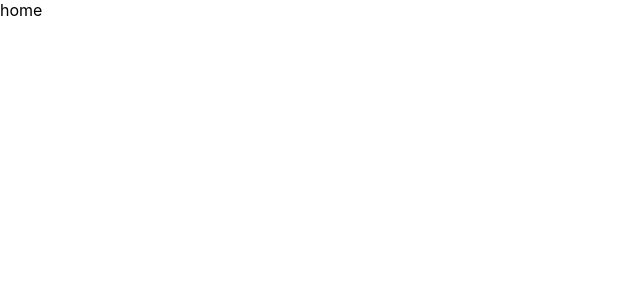
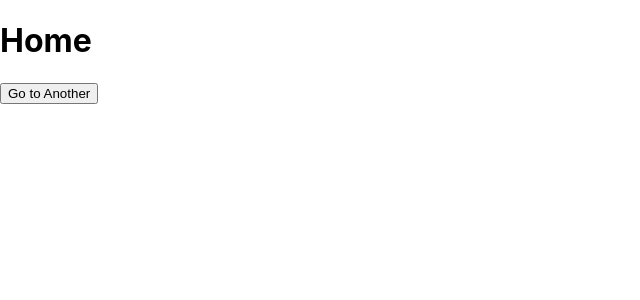
Before and after one commit to MrityunjayNPandey/adcreator, a React (Create React App) app: page / in a window 1280 px wide. Shown: the top 300 px of the page, without its empty margins (0-640 px from the left). Built offline with nearby package versions, Linux system fonts and the light colour scheme.

Commit message:
made page with button

```diff
--- a/package.json
+++ b/package.json
@@ -3,11 +3,17 @@
   "version": "0.1.0",
   "private": true,
   "dependencies": {
+    "@emotion/react": "^11.11.1",
+    "@emotion/styled": "^11.11.0",
+    "@mui/material": "^5.13.7",
     "@testing-library/jest-dom": "^5.16.5",
     "@testing-library/react": "^13.4.0",
     "@testing-library/user-event": "^13.5.0",
+    "axios": "^1.4.0",
+    "mui": "^0.0.1",
     "react": "^18.2.0",
     "react-dom": "^18.2.0",
+    "react-redux": "^8.1.1",
     "react-router-dom": "^6.14.1",
     "react-scripts": "5.0.1",
     "web-vitals": "^2.1.4"
--- a/src/App.js
+++ b/src/App.js
@@ -1,12 +1,14 @@
 import "./App.css";
 import { BrowserRouter, Routes, Route } from "react-router-dom";
 import Home from "./Pages/Home";
+import Components from "./Pages/Components";
 
 function App() {
   return (
     <BrowserRouter>
       <Routes>
         <Route path="/" element={<Home />} />
+        <Route path="/components" element={<Components />} />
       </Routes>
     </BrowserRouter>
   );
--- /dev/null
+++ b/src/Pages/Components.js
@@ -0,0 +1,7 @@
+import React from "react";
+
+const Components = () => {
+  return <div>Components</div>;
+};
+
+export default Components;
--- a/src/Pages/Home.js
+++ b/src/Pages/Home.js
@@ -1,7 +1,18 @@
 import React from "react";
+import { useNavigate } from "react-router-dom";
 
 const Home = () => {
-  return <div>home</div>;
+  const navigate = useNavigate();
+  const handleButtonClick = () => {
+    navigate("/components"); // Replace '/components' with the actual path of the desired
+  };
+
+  return (
+    <div>
+      <h1>Home </h1>
+      <button onClick={handleButtonClick}>Go to Another </button>
+    </div>
+  );
 };
 
 export default Home;
```
Also changed, not shown: 1 other file (tests, documents, lock files or other folders).
